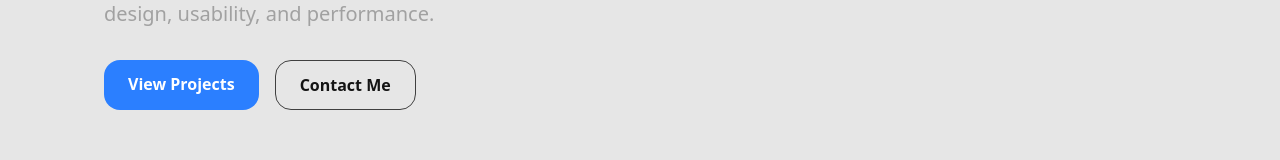
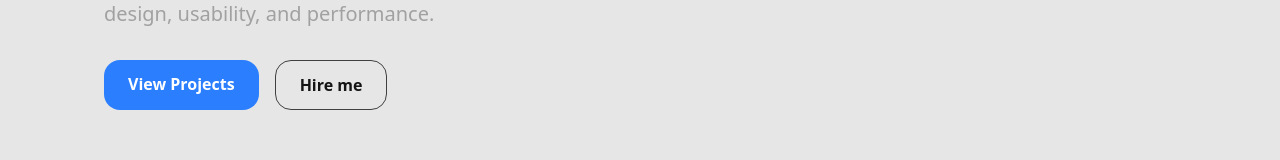
Before and after one commit to Karam-08/portfolio, a Next.js app: page / in a window 1280 px wide. Shown: the part 482-642 px from the top of the page. Built offline with nearby package versions, Linux system fonts and the light colour scheme.

Commit message:
final touch

```diff
--- a/components/client/AnimatedHero.jsx
+++ b/components/client/AnimatedHero.jsx
@@ -34,7 +34,7 @@ const AnimatedHero = () =>{
                             View Projects
                         </Link>
                         <Link href="/contact" className="border border-neutral-700 hover:border-white transition px-6 py-3 rounded-2xl font-semibold">
-                            Contact Me
+                            Hire me
                         </Link>
                     </motion.div>
                 </motion.div>
```
